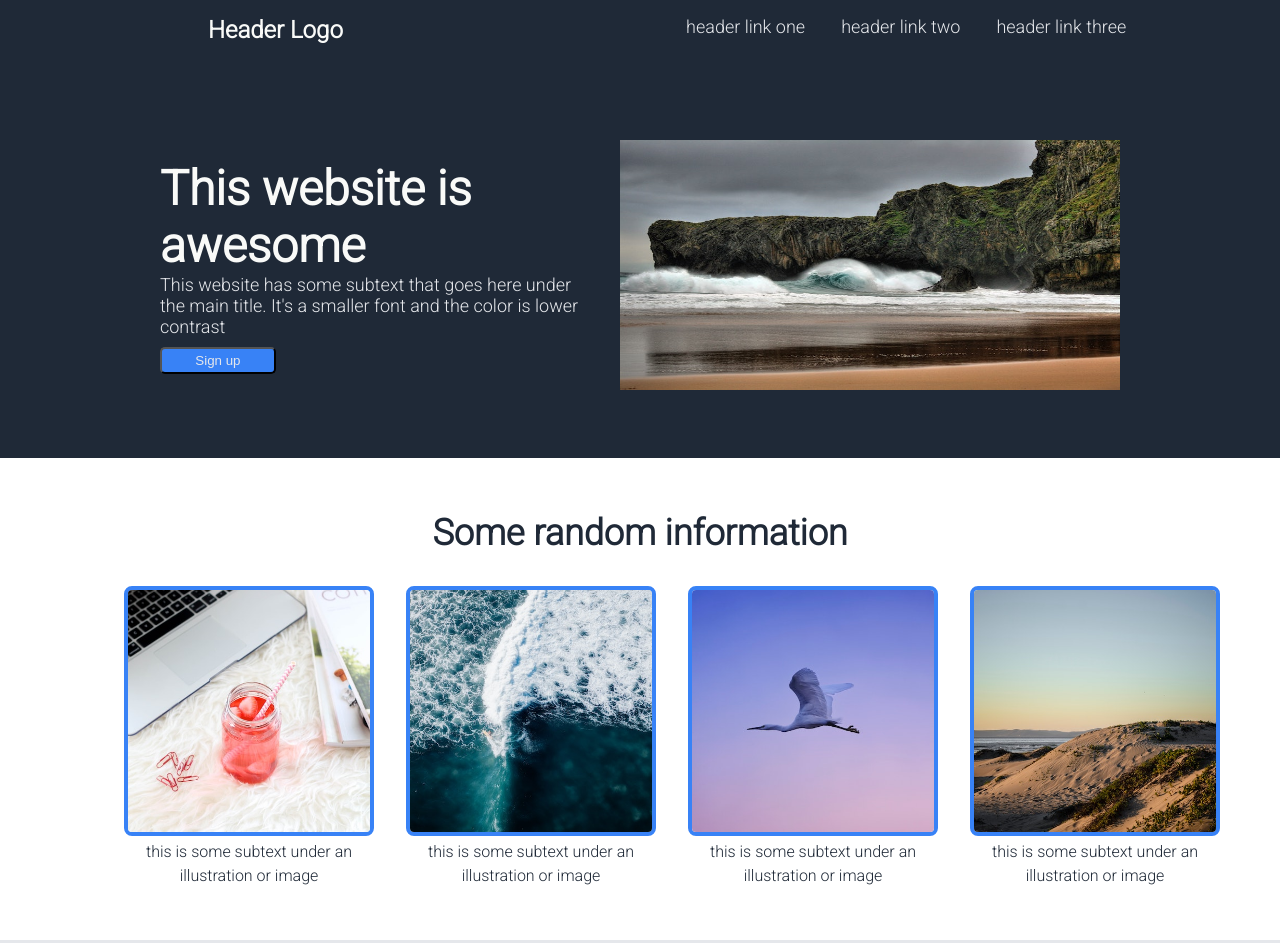
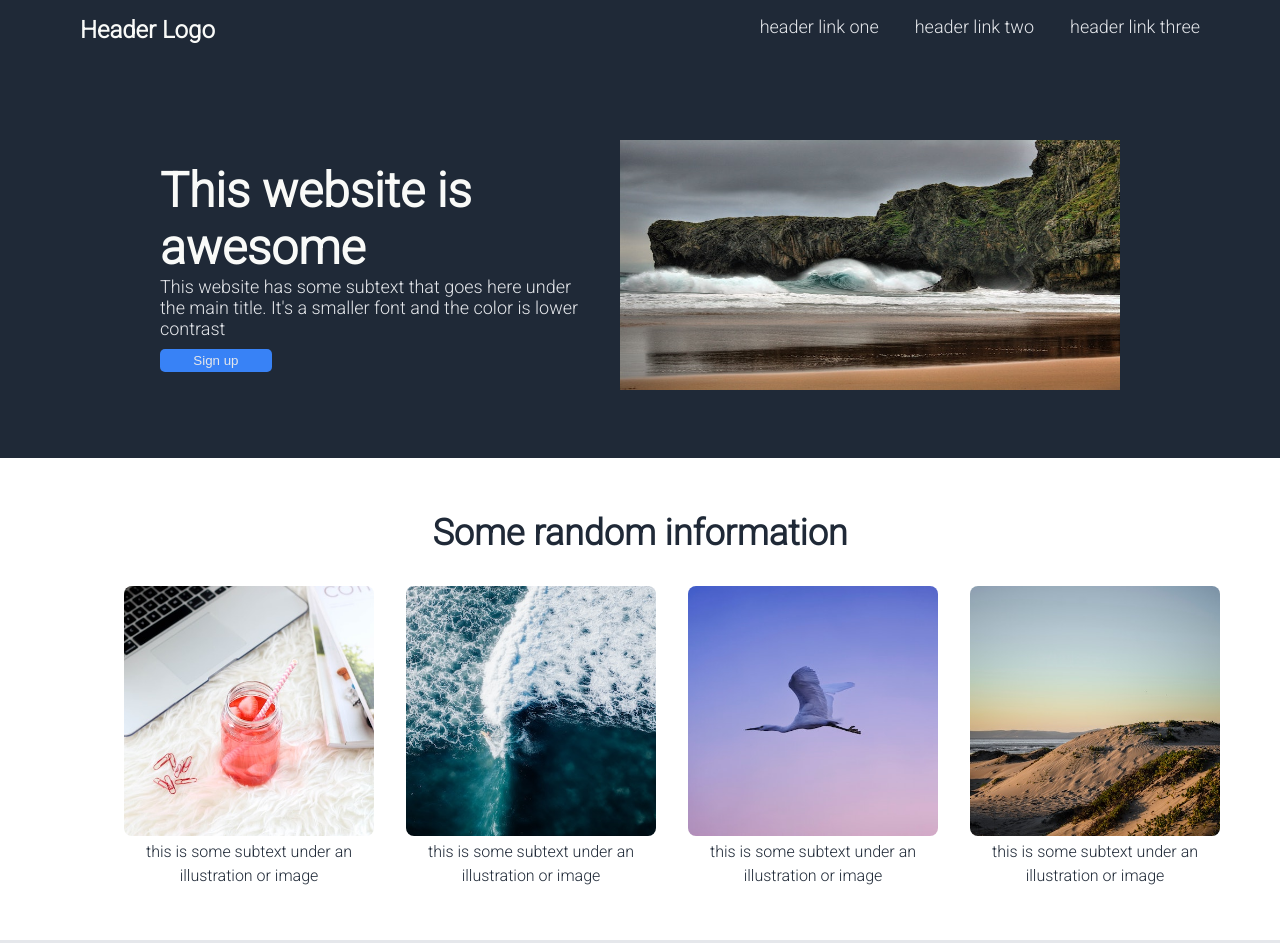
Before and after one commit to T3NZN/The-odin-project-landing-page, a plain HTML site: page index.html in a window 1280 px wide. Shown: the top 943 px of the page. Drawn offline with Linux system fonts and the light colour scheme.

Commit message:
edit header css

```diff
--- a/style.css
+++ b/style.css
@@ -27,8 +27,8 @@ body {
 	display: flex;
 	justify-content: space-between;
 	padding-top: 1em;
-	max-width: 88%;
-	padding-left: 13em;
+	padding-left: 5em;
+	padding-right: 5em;
 }
 
 .main-nav ul {
@@ -112,7 +112,6 @@ h3 {
 .gallery img {
 	object-fit: cover;
 	border-radius: 8px;
-	border: 4px solid #3882f6;
 }
 
 figure {
@@ -172,8 +171,10 @@ figcaption {
 	height: 130px;
 	margin: 0 auto;
 	border-radius: 3px;
-	padding: 2em;
+	/* padding: 2em; */
 	margin-top: 6em;
+	display: flex;
+	justify-content: space-between;
 }
 
 .signup p {
@@ -208,6 +209,7 @@ footer {
 	border-radius: 5px;
 	color: #e5e7eb;
 	margin-top: 0.7em;
+	border: none;
 }
 
 .btn-top {
```
